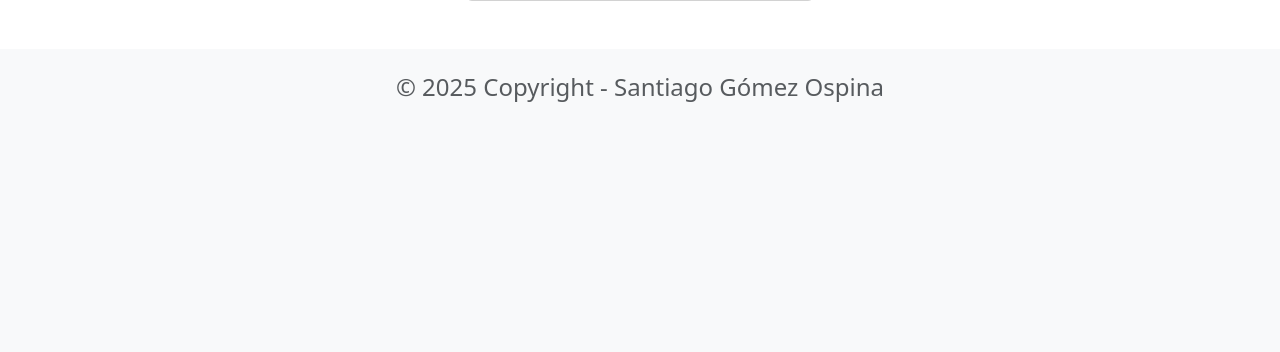
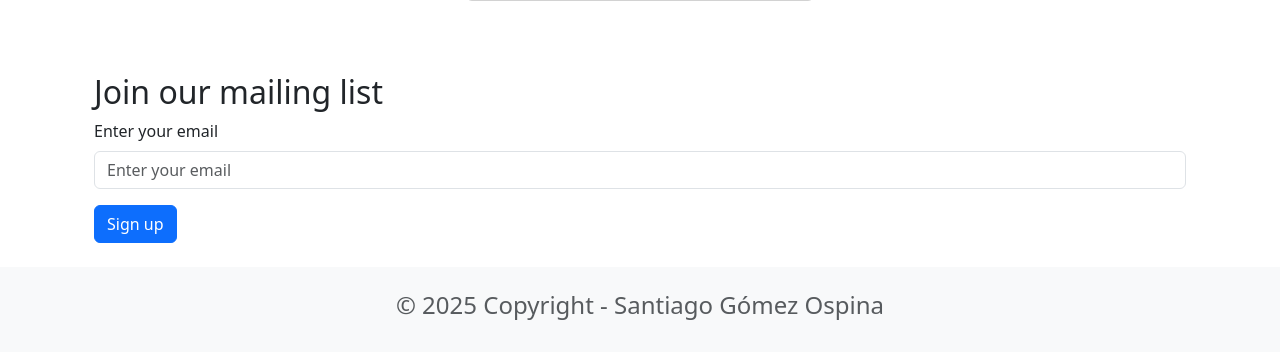
Before and after one commit to SantiGomez2519/Workshops-P1, a Django app: template movie/templates/home.html in a window 1280 px wide. Shown: the part 4777-5129 px from the top of the page. Before the commit the page ends 4879 px from the top, so only its background shows below. Run offline with Django 4.2, Linux system fonts and the light colour scheme; the template is opened without the code that fills it: values that come from a table or form of the project are taken from there, others are empty; data comes from the database, SQL or seed files in the repository.

Commit message:
Feature - Email form

```diff
--- a/movie/templates/home.html
+++ b/movie/templates/home.html
@@ -33,6 +33,16 @@
         {% endfor %}
     </div>
     <br>
+    <br>
+    <br>
+    <h2>Join our mailing list</h2>
+    <form action="{% url 'signup' %}">
+        <div class="mb-3">
+            <label for="email" class="form-label">Enter your email</label>
+            <input type="email" class="form-control" name="email" title="Enter your email" placeholder="Enter your email"/>
+        </div>
+        <button type="submit" class="btn btn-primary">Sign up</button>
+    </form>
 </div>
 
 {% endblock content %}
--- /dev/null
+++ b/movie/templates/signup.html
@@ -0,0 +1 @@
+<h2>Added {{ email }} to mailing list</h2>
--- a/movie/views.py
+++ b/movie/views.py
@@ -88,3 +88,7 @@ def statistics_view(request):
         'statistics.html',
         {'graphic_year': graphic_year, 'graphic_genre': graphic_genre}
     )
+
+def signup(request):
+    email = request.GET.get('email')
+    return render(request, 'signup.html', {'email': email})
--- a/moviereviews/urls.py
+++ b/moviereviews/urls.py
@@ -27,6 +27,7 @@ urlpatterns = [
     path('about', movieViews.about, name='about'),
     path('news/', include('news.urls')),
     path('statistics', movieViews.statistics_view, name='statistics'),
+    path('signup/', movieViews.signup, name='signup'),
 ]
 
 urlpatterns += static(settings.MEDIA_URL, document_root=settings.MEDIA_ROOT)
```
